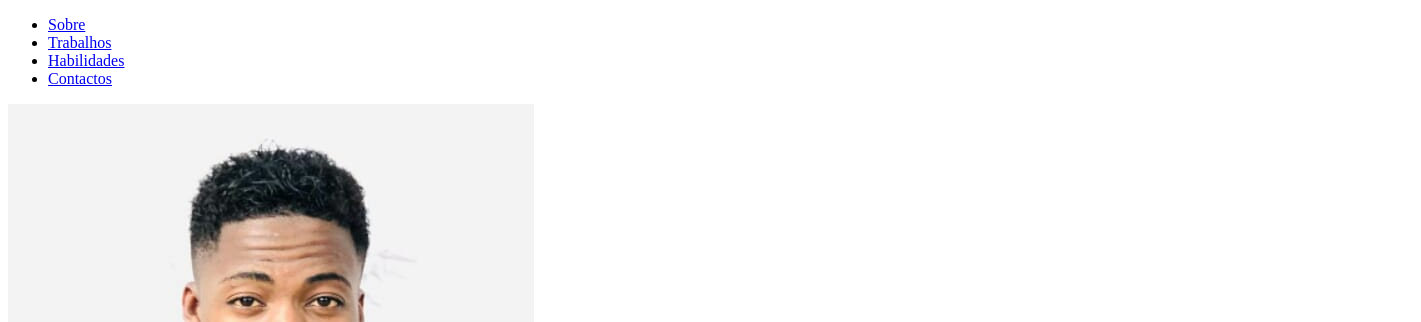
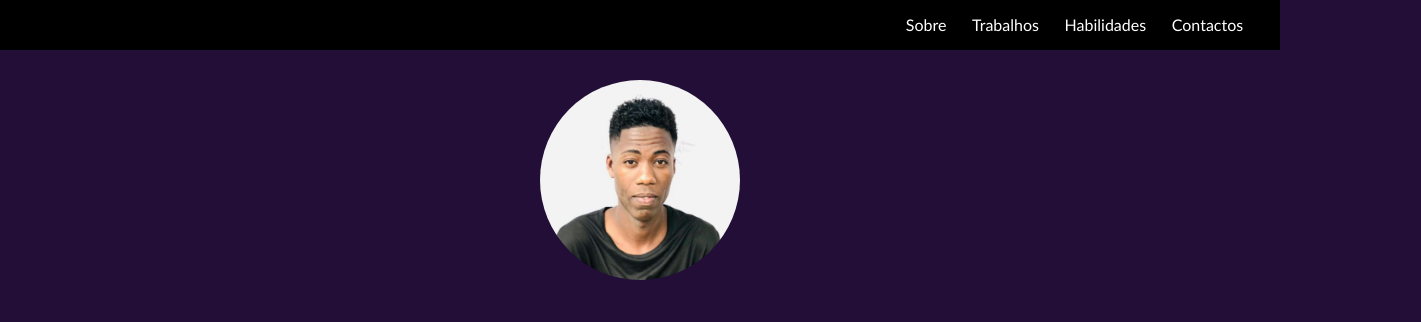
Before and after one commit to Graciano1997/fernandoPortfolio, a website: page index.html in a window 1280 px wide. Shown: the top 322 px of the page, 1421 px wide, since content can reach past the window. Drawn offline with Linux system fonts and the light colour scheme; the site is published under a folder, as on GitHub Pages, so addresses that start at the root find nothing.

Commit message:
theploy the app

```diff
--- a/index.html
+++ b/index.html
@@ -3,7 +3,7 @@
 <head>
   <meta charset="UTF-8">
   <meta name="viewport" content="width=device-width, initial-scale=1.0">
-  <link rel="stylesheet" href="/assets/css/style.css">
+  <link rel="stylesheet" href="./assets/css/style.css">
   <title>Fernado Portfolio</title>
 </head>
 
```
